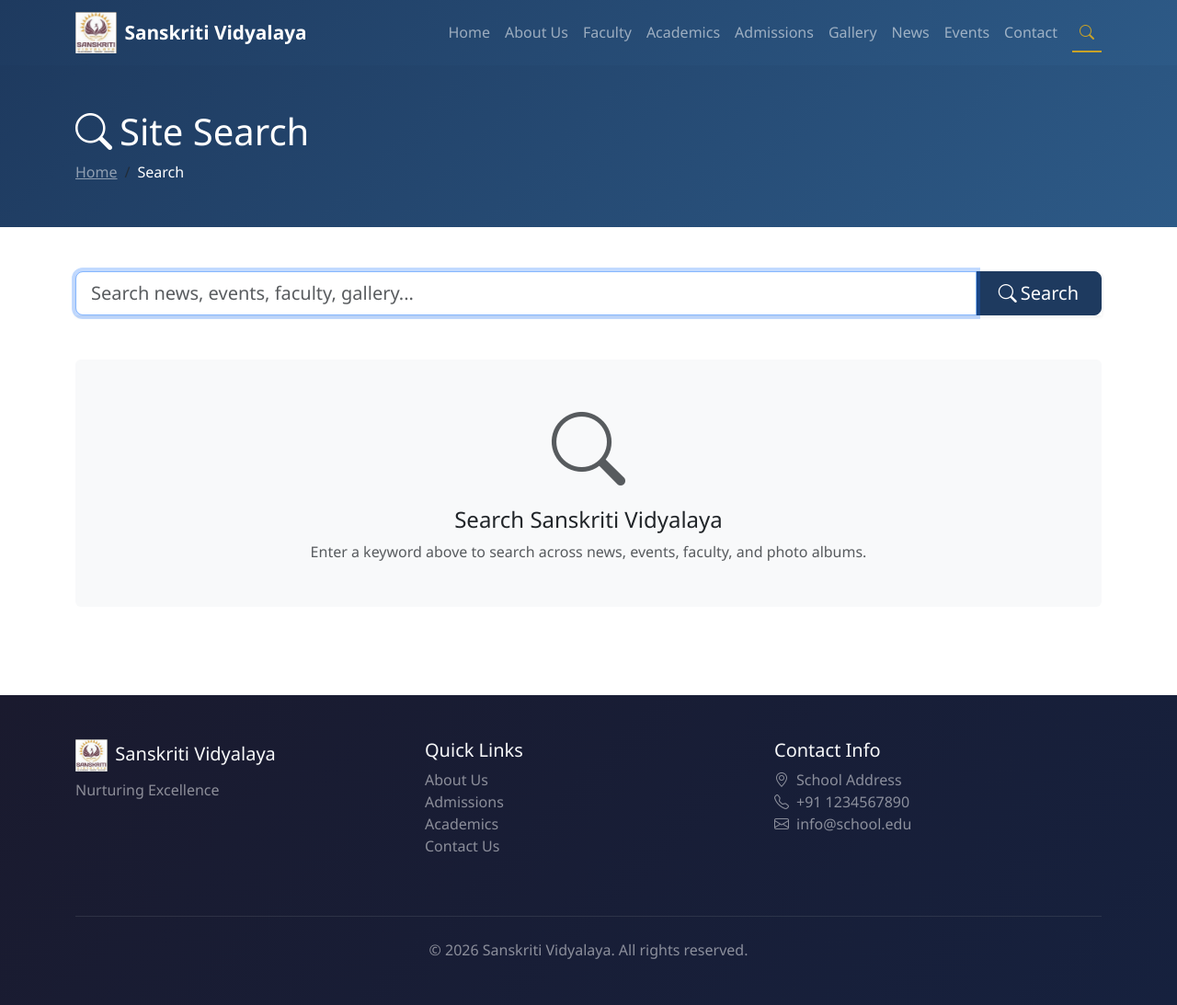
After one commit to amruthamodela06/sanskriti-vidyalaya, a Flask app: page /search in a window 1280 px wide. The commit adds this page. Shown: the whole page at 92% size. Run offline with Flask 3, Linux system fonts and the light colour scheme.

Commit message:
feat(public): add global search page and navbar search link

```diff
--- a/app/routes/public.py
+++ b/app/routes/public.py
@@ -294,3 +294,46 @@ def robots_txt():
     sitemap_url = url_for('public.sitemap', _external=True)
     content = f"User-agent: *\nAllow: /\nDisallow: /admin/\nDisallow: /login\nSitemap: {sitemap_url}\n"
     return Response(content, mimetype='text/plain')
+
+
+@public_bp.route('/search')
+def search():
+    """Global site search across news, events, staff, and gallery albums."""
+    query_text = request.args.get('q', '').strip()
+    blogs = []
+    events = []
+    staff_members = []
+    albums = []
+
+    if query_text:
+        pattern = f"%{query_text}%"
+        blogs = Blog.query.filter(
+            Blog.is_published == True,
+            db.or_(Blog.title.ilike(pattern), Blog.excerpt.ilike(pattern), Blog.content.ilike(pattern))
+        ).order_by(Blog.published_at.desc()).limit(12).all()
+
+        events = Event.query.filter(
+            Event.is_published == True,
+            db.or_(Event.title.ilike(pattern), Event.description.ilike(pattern), Event.location.ilike(pattern))
+        ).order_by(Event.event_date.desc()).limit(12).all()
+
+        staff_members = Staff.query.filter(
+            Staff.is_active == True,
+            db.or_(Staff.name.ilike(pattern), Staff.subjects_taught.ilike(pattern), Staff.department.ilike(pattern))
+        ).order_by(Staff.order, Staff.name).limit(12).all()
+
+        albums = GalleryAlbum.query.filter(
+            GalleryAlbum.is_published == True,
+            db.or_(GalleryAlbum.title.ilike(pattern), GalleryAlbum.description.ilike(pattern))
+        ).order_by(GalleryAlbum.created_at.desc()).limit(12).all()
+
+    total_results = len(blogs) + len(events) + len(staff_members) + len(albums)
+    return render_template(
+        'public/search.html',
+        query_text=query_text,
+        blogs=blogs,
+        events=events,
+        staff_members=staff_members,
+        albums=albums,
+        total_results=total_results
+    )
--- a/app/templates/base.html
+++ b/app/templates/base.html
@@ -49,6 +49,11 @@
                     </li>
                     <li class="nav-item">
                         <a class="nav-link {{ 'active fw-semibold' if request.endpoint == 'public.contact' }}" href="{{ url_for('public.contact') }}">Contact</a>
+                    </li>
+                    <li class="nav-item ms-lg-2 d-flex align-items-center">
+                        <a class="nav-link {{ 'active fw-semibold' if request.endpoint == 'public.search' }}" href="{{ url_for('public.search') }}" title="Search">
+                            <i class="bi bi-search"></i>
+                        </a>
                     </li>
                 </ul>
             </div>
--- /dev/null
+++ b/app/templates/public/search.html
@@ -0,0 +1,129 @@
+{% extends "base.html" %}
+
+{% block title %}Search{% if query_text %}: {{ query_text }}{% endif %} - {{ site_settings.get('site_name', 'Sanskriti Vidyalaya') }}{% endblock %}
+
+{% block content %}
+<section class="bg-primary text-white py-5">
+    <div class="container">
+        <h1><i class="bi bi-search me-2"></i>Site Search</h1>
+        <nav aria-label="breadcrumb">
+            <ol class="breadcrumb mb-0">
+                <li class="breadcrumb-item"><a href="{{ url_for('public.home') }}" class="text-white-50">Home</a></li>
+                <li class="breadcrumb-item active text-white">Search</li>
+            </ol>
+        </nav>
+    </div>
+</section>
+
+<section class="py-5">
+    <div class="container">
+        <form method="GET" action="{{ url_for('public.search') }}" class="mb-5">
+            <div class="input-group input-group-lg shadow-sm">
+                <input type="text" name="q" class="form-control" placeholder="Search news, events, faculty, gallery..." value="{{ query_text }}" autofocus>
+                <button type="submit" class="btn btn-primary px-4">
+                    <i class="bi bi-search me-1"></i>Search
+                </button>
+            </div>
+        </form>
+
+        {% if query_text %}
+            <p class="text-muted mb-4">
+                Found <strong>{{ total_results }}</strong> result{{ '' if total_results == 1 else 's' }} for "<strong>{{ query_text }}</strong>".
+            </p>
+
+            {% if total_results == 0 %}
+            <div class="text-center py-5 bg-light rounded">
+                <i class="bi bi-search display-1 text-muted"></i>
+                <h4 class="mt-3">No matching results</h4>
+                <p class="text-muted mb-0">Try different keywords or browse our sections from the navigation menu.</p>
+            </div>
+            {% endif %}
+
+            {% if blogs %}
+            <div class="mb-5">
+                <h3 class="mb-3"><i class="bi bi-newspaper me-2 text-primary"></i>News &amp; Articles ({{ blogs|length }})</h3>
+                <div class="list-group shadow-sm">
+                    {% for blog in blogs %}
+                    <a href="{{ url_for('public.news_detail', slug=blog.slug) }}" class="list-group-item list-group-item-action">
+                        <div class="d-flex w-100 justify-content-between">
+                            <h5 class="mb-1">{{ blog.title }}</h5>
+                            <small class="text-muted">{{ (blog.published_at or blog.created_at).strftime('%b %d, %Y') }}</small>
+                        </div>
+                        <p class="mb-1 text-muted small">{{ (blog.excerpt or blog.content)|striptags_truncate(150) }}</p>
+                        <span class="badge bg-info">{{ blog.category|title }}</span>
+                    </a>
+                    {% endfor %}
+                </div>
+            </div>
+            {% endif %}
+
+            {% if events %}
+            <div class="mb-5">
+                <h3 class="mb-3"><i class="bi bi-calendar-event me-2 text-primary"></i>Events ({{ events|length }})</h3>
+                <div class="list-group shadow-sm">
+                    {% for event in events %}
+                    <div class="list-group-item">
+                        <div class="d-flex w-100 justify-content-between">
+                            <h5 class="mb-1">{{ event.title }}</h5>
+                            <small class="text-muted">{{ event.event_date.strftime('%b %d, %Y') }}</small>
+                        </div>
+                        {% if event.description %}
+                        <p class="mb-1 text-muted small">{{ event.description|striptags_truncate(140) }}</p>
+                        {% endif %}
+                        {% if event.location %}
+                        <small class="text-muted"><i class="bi bi-geo-alt me-1"></i>{{ event.location }}</small>
+                        {% endif %}
+                    </div>
+                    {% endfor %}
+                </div>
+            </div>
+            {% endif %}
+
+            {% if staff_members %}
+            <div class="mb-5">
+                <h3 class="mb-3"><i class="bi bi-people me-2 text-primary"></i>Faculty ({{ staff_members|length }})</h3>
+                <div class="row g-3">
+                    {% for member in staff_members %}
+                    <div class="col-md-4">
+                        <div class="card h-100">
+                            <div class="card-body">
+                                <h5 class="card-title mb-1">{{ member.name }}</h5>
+                                <p class="text-primary small mb-1">{{ member.designation|replace('_', ' ')|title }}</p>
+                                {% if member.subjects_taught %}
+                                <small class="text-muted d-block">{{ member.subjects_taught }}</small>
+                                {% endif %}
+                            </div>
+                        </div>
+                    </div>
+                    {% endfor %}
+                </div>
+            </div>
+            {% endif %}
+
+            {% if albums %}
+            <div class="mb-5">
+                <h3 class="mb-3"><i class="bi bi-images me-2 text-primary"></i>Gallery Albums ({{ albums|length }})</h3>
+                <div class="row g-3">
+                    {% for album in albums %}
+                    <div class="col-md-4">
+                        <a href="{{ url_for('public.gallery_album', slug=album.slug) }}" class="card h-100 text-decoration-none">
+                            <div class="card-body">
+                                <h5 class="card-title text-dark">{{ album.title }}</h5>
+                                <small class="text-muted">{{ album.photos.count() }} photos</small>
+                            </div>
+                        </a>
+                    </div>
+                    {% endfor %}
+                </div>
+            </div>
+            {% endif %}
+        {% else %}
+            <div class="text-center py-5 bg-light rounded">
+                <i class="bi bi-search display-1 text-muted"></i>
+                <h4 class="mt-3">Search {{ site_settings.get('site_name', 'Sanskriti Vidyalaya') }}</h4>
+                <p class="text-muted mb-0">Enter a keyword above to search across news, events, faculty, and photo albums.</p>
+            </div>
+        {% endif %}
+    </div>
+</section>
+{% endblock %}
```
